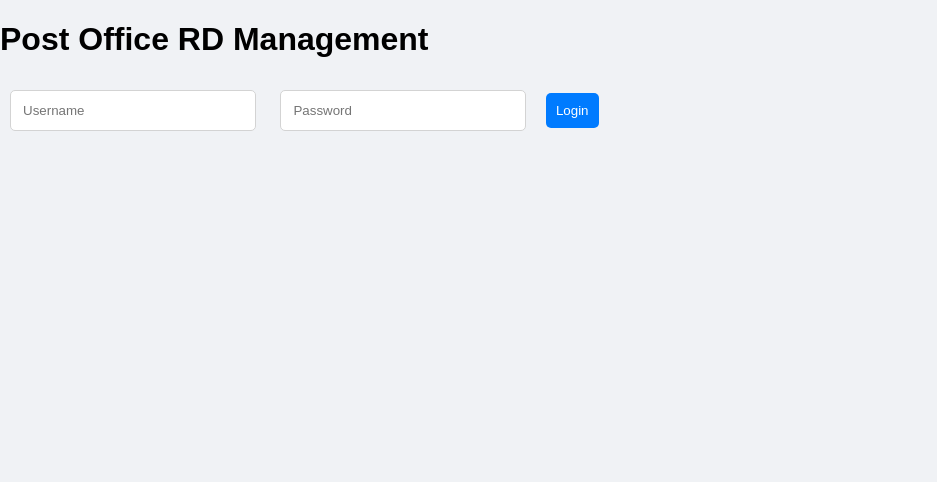
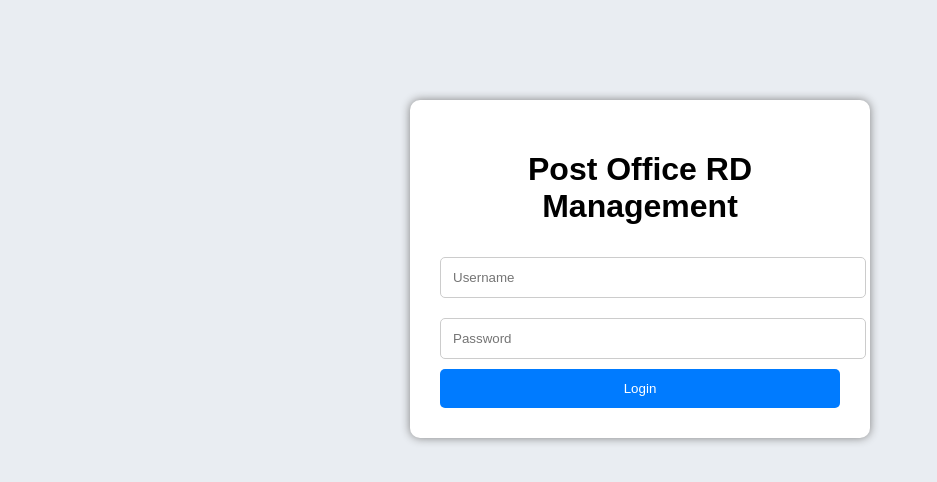
Before and after one commit to javaliveeru06-web/RD-Management-System, a plain HTML site: page index.html in a window 1280 px wide. Shown: the whole page, without its empty margins (0-937 px from the left). Drawn offline with Linux system fonts and the light colour scheme.

Commit message:
Add files via upload

```diff
--- a/index.html
+++ b/index.html
@@ -1,25 +1,118 @@
 <!DOCTYPE html>
 <html>
+
 <head>
-    <title>Post Office RD System</title>
-    <link rel="stylesheet" href="style.css">
+<title>Post Office RD System</title>
+
+<style>
+
+body{
+font-family:Arial,sans-serif;
+background:#e9edf2;
+}
+
+.login-container{
+
+width:400px;
+margin:100px auto;
+background:white;
+padding:30px;
+border-radius:10px;
+box-shadow:0 0 10px gray;
+
+}
+
+h1{
+
+text-align:center;
+
+}
+
+input{
+
+width:100%;
+padding:12px;
+margin:10px 0;
+border:1px solid #ccc;
+border-radius:5px;
+
+}
+
+button{
+
+width:100%;
+padding:12px;
+background:#007bff;
+color:white;
+border:none;
+border-radius:5px;
+cursor:pointer;
+
+}
+
+button:hover{
+
+background:#0056b3;
+
+}
+
+</style>
+
 </head>
 
 <body>
 
-<div class="login-box">
+<div class="login-container">
 
 <h1>Post Office RD Management</h1>
 
-<input type="text" placeholder="Username">
+<input
+type="text"
+id="username"
+placeholder="Username">
 
-<input type="password" placeholder="Password">
+<input
+type="password"
+id="password"
+placeholder="Password">
 
-<button>Login</button>
+<button onclick="login()">
+Login
+</button>
 
 </div>
 
-<script src="script.js"></script>
+
+<script>
+
+function login(){
+
+let username=
+document.getElementById("username").value.trim();
+
+let password=
+document.getElementById("password").value.trim();
+
+
+if(username==="admin" && password==="12345")
+{
+
+alert("Login Successful");
+
+window.location.href="./dashboard.html";
+
+}
+else
+{
+
+alert("Username: admin\nPassword: 12345");
+
+}
+
+}
+
+</script>
 
 </body>
+
 </html>
```
